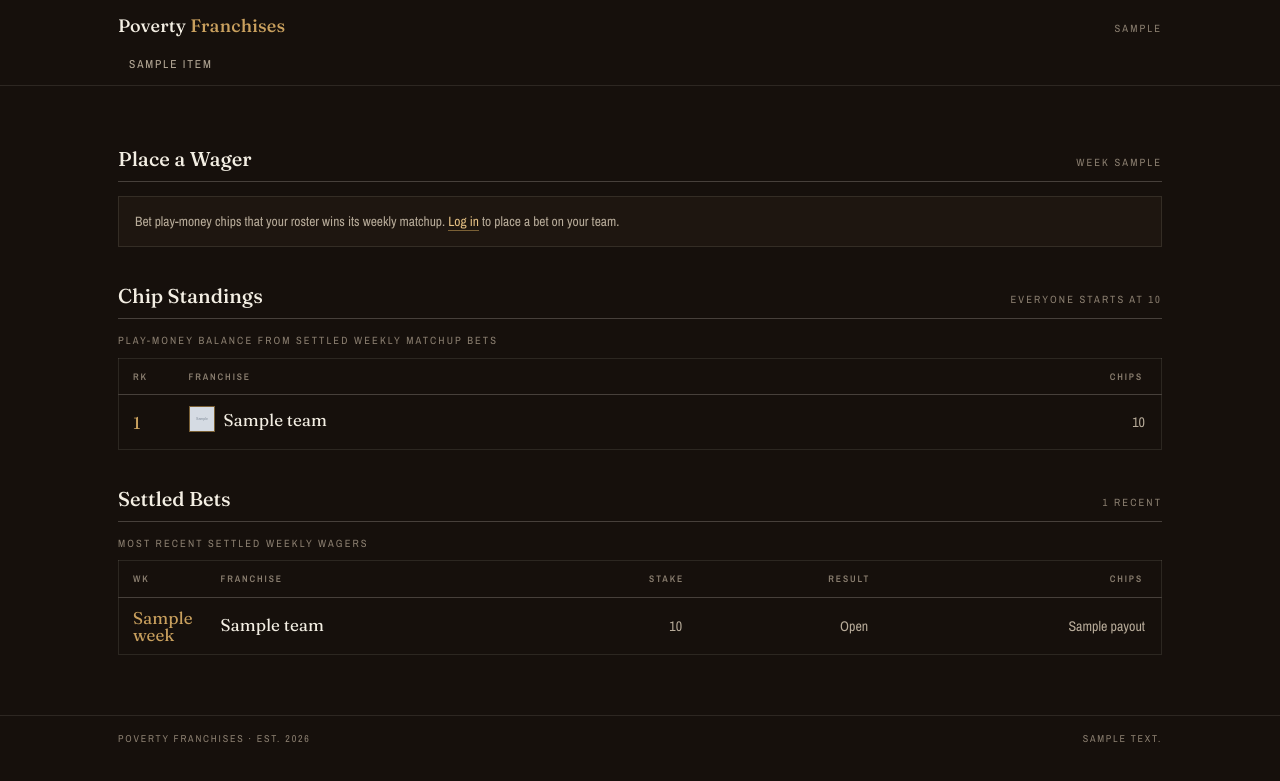
After one commit to xpoes123/poverty-football, a FastAPI app: template templates/bets.html in a window 1280 px wide. The commit adds this page. Shown: the top 781 px of the page. Run offline with FastAPI, Linux system fonts and the light colour scheme; the template is opened without the code that fills it: most values are stand-ins (such as "Sample title", 1, 10 or a date in 2020); grey boxes marked "Sample" are stand-in pictures; parts of the project's set-up code (start-up, migrations or seed data) failed here and were passed over.

Commit message:
Wire /bets routes, Bets nav tab, and almanac betting page (flag-gated)
GET/POST /bets both hard-redirect to / unless cfg.enable_betting. GET settles
all_bets() over played weeks and renders a chip-standings ledger, the member's
current-week wager form (own roster only), and recent settled bets. POST requires
a resolved identity (_me_roster_id), validates stake/current-week/unplayed, and
only ever bets the member's own roster. Nav 'Bets' tab mirrors the Insights flag.
Adds data/ to .gitignore so the sqlite db is never committed.

Co-Authored-By: Claude Opus 4.8 (1M context) <noreply@anthropic.com>

```diff
--- a/static/css/poverty.css
+++ b/static/css/poverty.css
@@ -269,3 +269,15 @@ button{font:inherit;color:inherit;background:none;border:0}
 .ext-link{margin-top:22px}
 .ext-link a{display:inline-block;font-size:11.5px;letter-spacing:.16em;text-transform:uppercase;border:1px solid var(--gold-dim);color:var(--gold-bright);padding:9px 15px}
 .ext-link a:hover{background:var(--surface-2)}
+
+/* betting */
+.bet-form{background:var(--surface);border:1px solid var(--rule);padding:16px 16px 18px;margin-bottom:6px}
+.bet-form__label{display:block;font-size:10px;letter-spacing:.2em;text-transform:uppercase;color:var(--muted)}
+.bet-form__row{display:flex;gap:10px;align-items:stretch;margin-top:9px;flex-wrap:wrap}
+.bet-form__input{flex:1 1 120px;min-width:0;background:var(--espresso);border:1px solid var(--rule-strong);color:var(--bone);padding:10px 12px;font:inherit;font-variant-numeric:tabular-nums}
+.bet-form__input:focus,.bet-form__input:focus-visible{outline:none;border-color:var(--gold);box-shadow:0 0 0 1px var(--gold-dim)}
+.bet-form .linkbtn{cursor:pointer;background:none}
+.bet-form__note{margin-top:11px;font-size:12px;line-height:1.6;color:var(--muted);max-width:52ch}
+.bet-standby{background:var(--surface);border:1px solid var(--rule);padding:14px 16px;color:var(--bone-dim);font-size:13.5px;line-height:1.6}
+.bet-link{color:var(--gold-bright);border-bottom:1px solid var(--gold-dim)}
+.bet-link:hover{border-color:var(--gold)}
--- /dev/null
+++ b/templates/bets.html
@@ -0,0 +1,114 @@
+{% extends "base.html" %}
+{% block title %}Bets{% endblock %}
+{% block main %}
+<main class="page" data-page="bets" id="ledger" data-screen-label="Bets">
+  <div class="wrap">
+
+    {% if me_roster_id %}
+      {% if my_matchup %}
+        <div class="section-head">
+          <h2>Your Week {{ current_week }} Wager</h2>
+          <p>{{ my_matchup.me_team }} vs {{ my_matchup.opp_team }}</p>
+        </div>
+        {% if can_bet %}
+          <form class="bet-form" method="post" action="/bets">
+            <input type="hidden" name="week" value="{{ current_week }}">
+            <label class="bet-form__label" for="stake">Chips on {{ my_matchup.me_team }} to win</label>
+            <div class="bet-form__row">
+              <input class="bet-form__input" id="stake" name="stake" type="number" min="1" step="1"
+                     inputmode="numeric" placeholder="100" required>
+              <button class="linkbtn" type="submit">Place Bet</button>
+            </div>
+            <p class="bet-form__note">Even money — win adds your stake, a loss subtracts it, a tie pushes.
+              One bet per week, on your own matchup only.</p>
+          </form>
+        {% elif my_bet %}
+          <p class="bet-standby">Bet placed: {{ my_bet.stake }} chips on {{ my_matchup.me_team }} this week. Settles when the game is final.</p>
+        {% else %}
+          <p class="bet-standby">This week's game is already decided — betting reopens next week.</p>
+        {% endif %}
+      {% else %}
+        <div class="section-head">
+          <h2>Your Wager</h2>
+          <p>Week {{ current_week }}</p>
+        </div>
+        <p class="bet-standby">No matchup to bet on yet. Your weekly game appears here once the season is underway.</p>
+      {% endif %}
+    {% else %}
+      <div class="section-head">
+        <h2>Place a Wager</h2>
+        <p>Week {{ current_week }}</p>
+      </div>
+      <p class="bet-standby">Bet play-money chips that your roster wins its weekly matchup.
+        <a class="bet-link" href="/login">Log in</a> to place a bet on your team.</p>
+    {% endif %}
+
+    <div class="section-head">
+      <h2>Chip Standings</h2>
+      <p>Everyone starts at {{ starting_balance }}</p>
+    </div>
+    {% if standings %}
+    <table class="ledger">
+      <caption>Play-money balance from settled weekly matchup bets</caption>
+      <thead>
+        <tr>
+          <th scope="col">Rk</th>
+          <th scope="col">Franchise</th>
+          <th scope="col">Chips</th>
+        </tr>
+      </thead>
+      <tbody>
+        {% for row in standings %}
+          <tr{% if row.roster_id == me_roster_id %} class="me"{% endif %}>
+            <td class="cell-rank">{{ row.rank }}</td>
+            <td class="cell-team"><a class="team-link" href="/team/{{ row.roster_id }}"><img class="team-logo" src="{{ row.avatar or '/static/default-team.svg' }}" alt="" loading="lazy"><span class="team-name">{{ row.team }}</span></a></td>
+            <td data-label="Chips">{{ row.balance }}</td>
+          </tr>
+        {% endfor %}
+      </tbody>
+    </table>
+    {% else %}
+    <div class="empty">
+      <h3>No franchises yet</h3>
+      <p>Standings appear once teams have claimed their rosters.</p>
+    </div>
+    {% endif %}
+
+    <div class="section-head">
+      <h2>Settled Bets</h2>
+      <p>{{ recent|length }} recent</p>
+    </div>
+    {% if recent %}
+    <table class="ledger">
+      <caption>Most recent settled weekly wagers</caption>
+      <thead>
+        <tr>
+          <th scope="col">Wk</th>
+          <th scope="col">Franchise</th>
+          <th scope="col">Stake</th>
+          <th scope="col">Result</th>
+          <th scope="col">Chips</th>
+        </tr>
+      </thead>
+      <tbody>
+        {% for b in recent %}
+          <tr>
+            <td class="cell-rank">{{ b.week }}</td>
+            <td class="cell-team"><span class="team-name">{{ b.team }}</span></td>
+            <td data-label="Stake">{{ b.stake }}</td>
+            <td data-label="Result">{{ b.status|capitalize }}</td>
+            <td data-label="Chips">{{ '+%d'|format(b.payout) if b.payout > 0 else b.payout }}</td>
+          </tr>
+        {% endfor %}
+      </tbody>
+    </table>
+    {% else %}
+    <div class="empty">
+      <h3>No settled bets yet</h3>
+      <p>Weekly wagers show up here once their games are final.</p>
+    </div>
+    {% endif %}
+
+  </div>
+</main>
+{% endblock %}
--- a/web.py
+++ b/web.py
@@ -7,7 +7,7 @@ Thin FastAPI layer: each route gathers Sleeper data (cached) → shapes it via v
 import datetime as dt
 import secrets
 import tomllib
-from urllib.parse import urlencode
+from urllib.parse import parse_qs, urlencode
 from zoneinfo import ZoneInfo
 
 import httpx
@@ -17,6 +17,7 @@ from fastapi.staticfiles import StaticFiles
 from fastapi.templating import Jinja2Templates
 from starlette.middleware.sessions import SessionMiddleware
 
+import betting
 import views
 from config import cfg
 from sleeper import (
@@ -89,6 +90,8 @@ async def _base_ctx(request: Request, active: str) -> dict:
     upcoming = target and target > dt.datetime.now(TZ)
     me = await _me_roster_id(request)
     nav_items = [{"href": h, "label": lbl, "current": k == active} for k, h, lbl in NAV]
+    if cfg.enable_betting:  # Bets tab only exists when the betting flag is on
+        nav_items.append({"href": "/bets", "label": "Bets", "current": active == "bets"})
     if cfg.enable_analysis:  # Insights tab only exists when the analysis flag is on
         nav_items.append({"href": "/insights", "label": "Insights", "current": active == "insights"})
     return {
@@ -389,3 +392,89 @@ async def insights(request: Request):
     ctx["weeks_played"] = len(weeks)
     ctx["through_label"] = (f"{len(weeks)} weeks played" if len(weeks) != 1 else "1 week played")
     return templates.TemplateResponse(request, "insights.html", ctx)
+
+
+@app.get("/bets", response_class=HTMLResponse)
+async def bets(request: Request):
+    if not cfg.enable_betting:
+        return RedirectResponse("/")
+    ctx = await _base_ctx(request, "bets")
+    users, rosters = await get_users(LID), await get_rosters(LID)
+    by_id = {u["user_id"]: u for u in users}
+    owner_of = {r["roster_id"]: by_id.get(r.get("owner_id")) for r in rosters if r.get("owner_id")}
+    state = await get_nfl_state()
+    current = state.get("week") or 1
+
+    # Settled results across every played week (matchup_result is None until a game is decided).
+    results, cur_week = {}, []
+    for wk in range(1, current + 1):
+        m = await get_matchups(LID, wk)
+        if wk == current:
+            cur_week = m
+        for rid in owner_of:
+            res = betting.matchup_result(m, rid)
+            if res:
+                results[(rid, wk)] = res
+    all_bets = betting.all_bets()
+    settled = betting.settle(all_bets, results)
+    bal = betting.balances(settled)
+
+    standings = [{"roster_id": rid, "team": views.team_name(u), "avatar": views.avatar_url(u),
+                  "balance": bal.get(rid, betting.STARTING_BALANCE)} for rid, u in owner_of.items()]
+    standings.sort(key=lambda x: x["balance"], reverse=True)
+    for i, row in enumerate(standings, 1):
+        row["rank"] = i
+    ctx["standings"] = standings
+    ctx["starting_balance"] = betting.STARTING_BALANCE
+
+    # The logged-in member's current-week matchup + whether a stake can be placed.
+    me = ctx["me_roster_id"]
+    ctx["current_week"] = current
+    ctx["my_matchup"] = None
+    ctx["can_bet"] = False
+    if me:
+        has_open = any(b["roster_id"] == me and b["week"] == current for b in all_bets)
+        groups: dict = {}
+        for m in cur_week:
+            groups.setdefault(m.get("matchup_id"), []).append(m)
+        for entries in groups.values():
+            ids = [e["roster_id"] for e in entries]
+            if me in ids and len(entries) == 2:
+                opp = next(rid for rid in ids if rid != me)
+                ctx["my_matchup"] = {"me_team": views.team_name(owner_of.get(me)),
+                                     "opp_team": views.team_name(owner_of.get(opp))}
+                break
+        played = betting.matchup_result(cur_week, me)
+        ctx["my_bet"] = next((b for b in all_bets if b["roster_id"] == me and b["week"] == current), None)
+        ctx["can_bet"] = played is None and not has_open and bool(ctx["my_matchup"])
+
+    recent = [{"team": views.team_name(owner_of.get(b["roster_id"])), "week": b["week"],
+               "stake": b["stake"], "status": b["status"], "payout": b["payout"]}
+              for b in settled if b["status"] != "open"][:12]
+    ctx["recent"] = recent
+    return templates.TemplateResponse(request, "bets.html", ctx)
+
+
+@app.post("/bets")
+async def place_bet(request: Request):
+    if not cfg.enable_betting:
+        return RedirectResponse("/")
+    me = await _me_roster_id(request)  # a member may only ever bet on their OWN roster
+    if me is None:
+        return RedirectResponse("/login" if cfg.oauth_enabled else "/")
+    form = parse_qs((await request.body()).decode())  # urlencoded; avoids python-multipart dep
+    try:
+        stake, week = int(form["stake"][0]), int(form["week"][0])
+    except (KeyError, IndexError, TypeError, ValueError):
+        return RedirectResponse("/bets", 303)
+    state = await get_nfl_state()
+    current = state.get("week") or 1
+    if stake <= 0 or week != current:
+        return RedirectResponse("/bets", 303)
+    if betting.matchup_result(await get_matchups(LID, current), me) is not None:
+        return RedirectResponse("/bets", 303)  # week already decided — no wagering
+    try:
+        betting.place_bet(me, current, stake)
+    except ValueError:
+        pass  # duplicate / invalid — fall through to a clean redirect
+    return RedirectResponse("/bets", 303)
```
Also changed, not shown: 1 other file.
